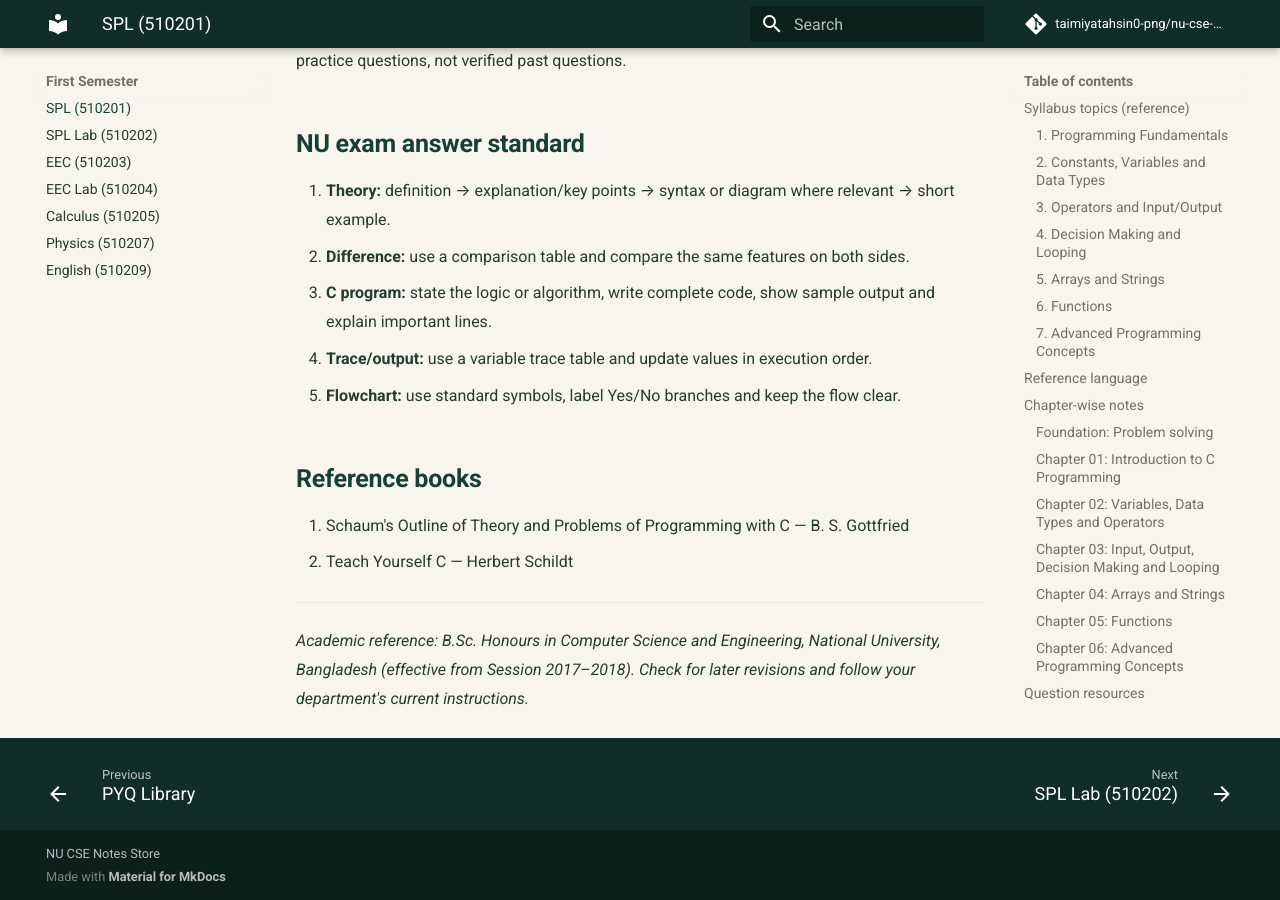
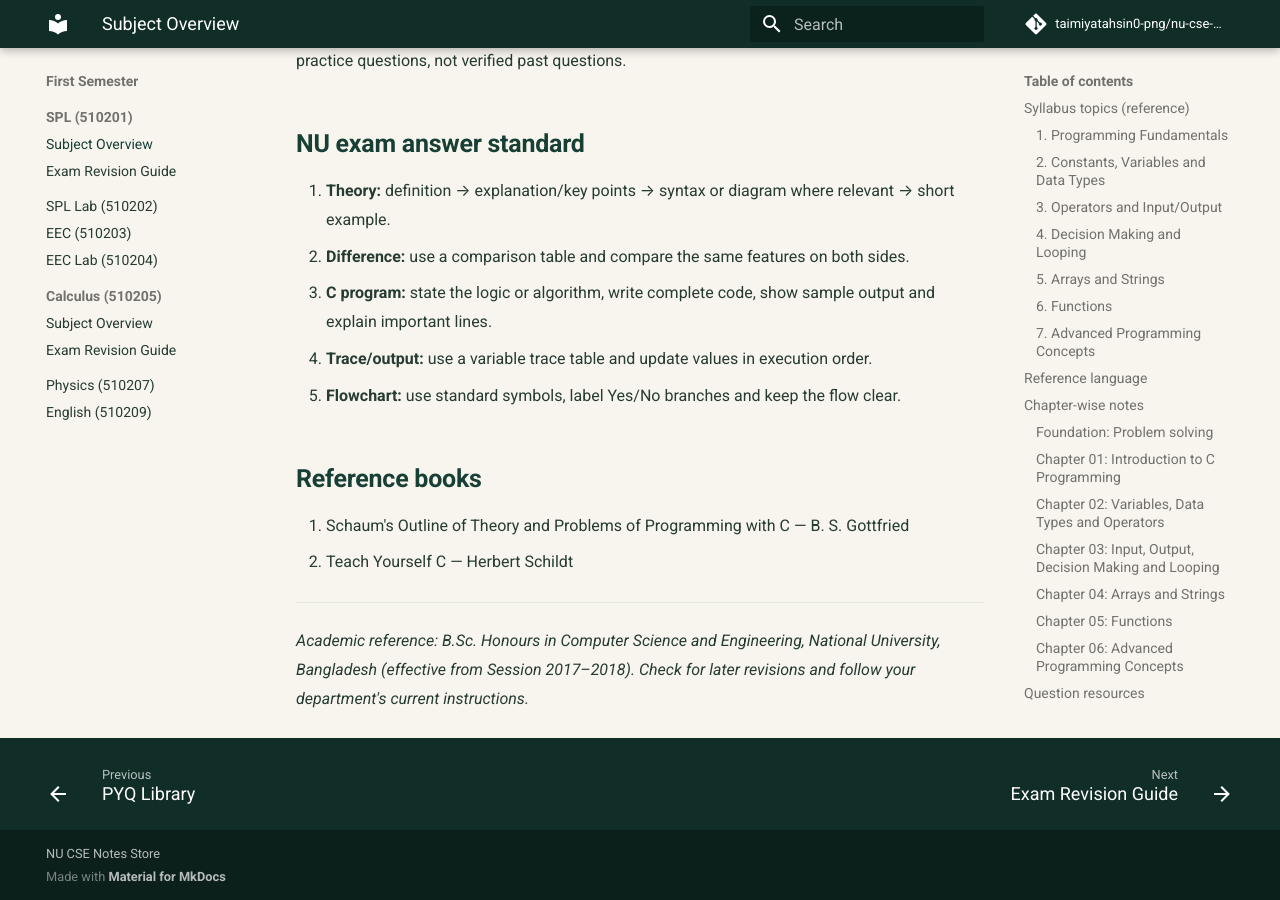
Before and after one commit to taimiyatahsin0-png/nu-cse-notes-store, an MkDocs documentation site: the page built from docs/subjects/spl/index.md, in a window 1280 px wide and 900 px high, scrolled down 3361 px. Built offline with MkDocs 1.6.1 and Material for MkDocs 9.7.7, drawn with Linux system fonts in a browser that asks for light colours; comment, search, counter and statistics services are not loaded.

Commit message:
Add exam revision guides to course navigation

```diff
--- a/mkdocs.yml
+++ b/mkdocs.yml
@@ -32,11 +32,15 @@ nav:
       - Programming Hub: tools/programming-hub.md
       - PYQ Library: tools/pyq-library.md
   - First Semester:
-      - SPL (510201): subjects/spl/index.md
+      - SPL (510201):
+          - Subject Overview: subjects/spl/index.md
+          - Exam Revision Guide: subjects/spl/exam-revision-guide.md
       - SPL Lab (510202): subjects/spl-lab/index.md
       - EEC (510203): subjects/eec/index.md
       - EEC Lab (510204): subjects/eec-lab/index.md
-      - Calculus (510205): subjects/cal/index.md
+      - Calculus (510205):
+          - Subject Overview: subjects/cal/index.md
+          - Exam Revision Guide: subjects/cal/exam-revision-guide.md
       - Physics (510207): subjects/phy/index.md
       - English (510209): subjects/eng/index.md
 
```
